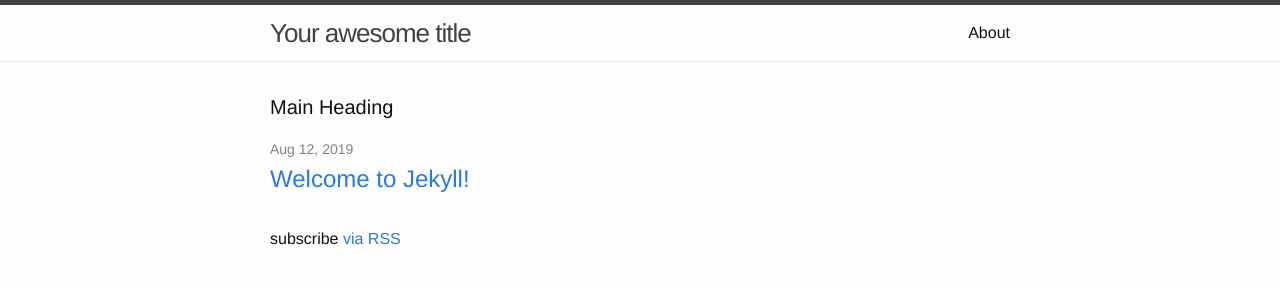
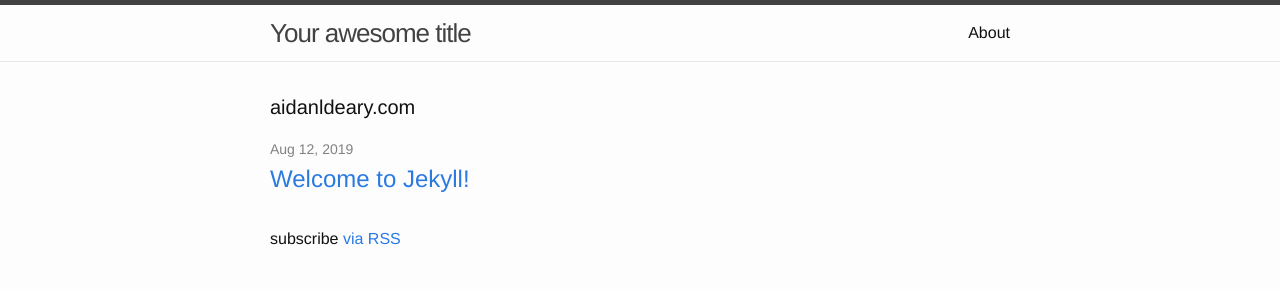
Before and after one commit to aidanldeary/aidanldeary.github.io, a Jekyll site: the page built from index.html, in a window 1280 px wide. Shown: the top 289 px of the page. Built offline with Jekyll 4.4.1, drawn with Linux system fonts in a browser that asks for light colours.

Commit message:
Update index.html

```diff
--- a/index.html
+++ b/index.html
@@ -4,7 +4,7 @@ layout: default
 
 <div class="home">
 
-  <h1 class="page-heading">Main Heading</h1>
+  <h1 class="page-heading">aidanldeary.com</h1>
 
   <ul class="post-list">
     {% for post in site.posts %}
```
